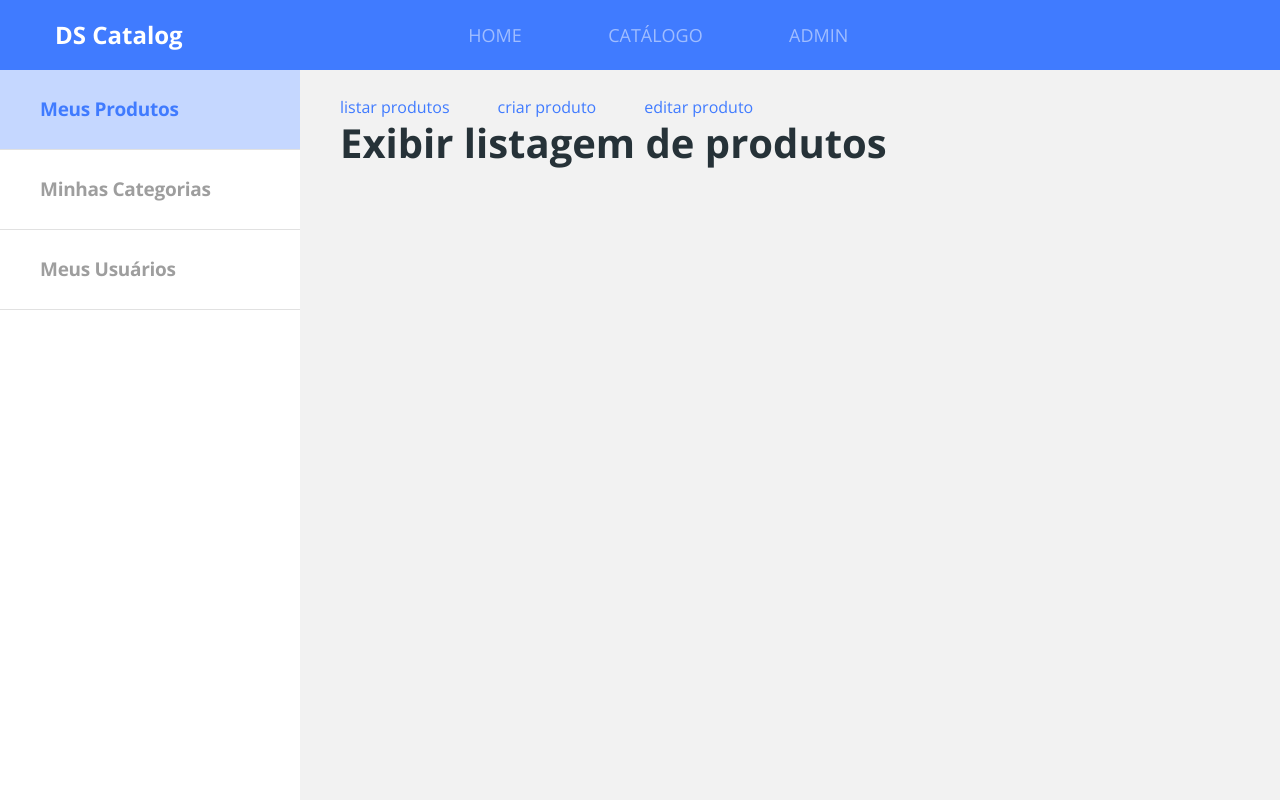
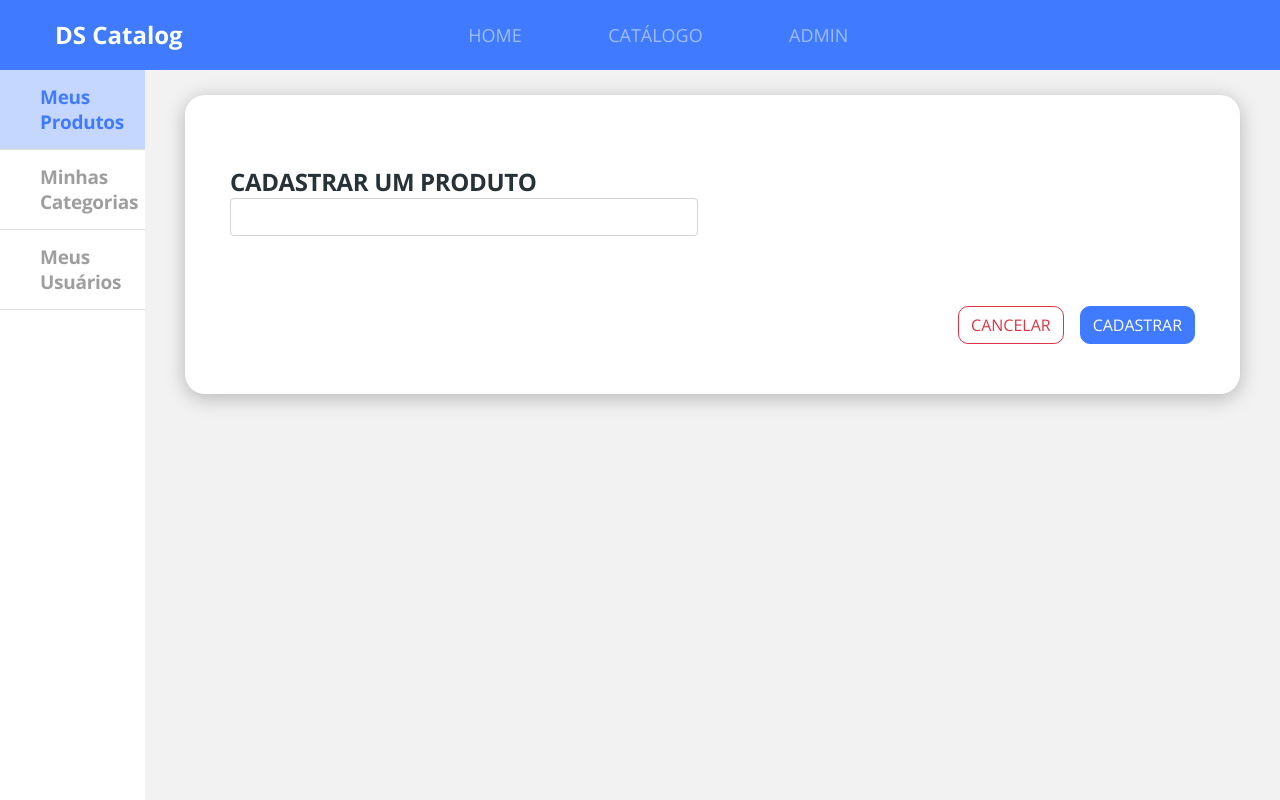
Before and after one commit to Vaszelewski/dscatalog-bootcamp-devsuperior, a React (Create React App) app in the folder front-web/: page /admin/products/create in a window 1280 px wide. Before the commit this address led to /admin/products. Built offline with nearby package versions, Linux system fonts and the light colour scheme.

Commit message:
Admin base form

```diff
--- a/front-web/src/Routes.tsx
+++ b/front-web/src/Routes.tsx
@@ -20,14 +20,12 @@
             <Route path="/products/:productId">
                 <ProductDetails/>
             </Route>
+            <Redirect from ="/admin" to="/admin/products" exact/>
             <Route path="/admin">
-                <Redirect to="/admin/products"/>
                 <Admin/>
             </Route>
         </Switch>
     </BrowserRouter>
-
-
 );
 
 export default Routes;
--- /dev/null
+++ b/front-web/src/pages/Admin/components/BaseForm/index.tsx
@@ -0,0 +1,37 @@
+import React from 'react';
+import { useHistory } from 'react-router-dom';
+import './styles.scss';
+
+type Props = {
+    title:string;
+    children: React.ReactNode;
+}
+
+const BaseForm = ({title, children}: Props) => {
+    const history = useHistory();
+    const handleCancel = () => {
+        history.push('../');
+    }
+
+    return (
+        <div className="admin-base-form card-base">
+            <h1 className="base-form-title">
+                {title}
+            </h1>
+            {children}
+            <div className="base-form-actions">
+                <button
+                    className="btn btn-outline-danger border-radius-10 mr-3"
+                    onClick={handleCancel}
+                >
+                    CANCELAR
+                </button>
+                <button className="btn btn-primary border-radius-10">
+                    CADASTRAR
+                </button>
+            </div>
+        </div>
+    )
+}
+
+export default BaseForm;
--- /dev/null
+++ b/front-web/src/pages/Admin/components/BaseForm/styles.scss
@@ -0,0 +1,17 @@
+.admin-base-form{
+    padding: 70px 45px 50px 45px;
+    border-radius: 20px;
+    width: 1055px;
+}
+
+.base-form-title{
+    font-size: 24px;
+    line-height: 33px;
+    letter-spacing: -0.015em;
+    color:#263238;
+}
+
+.base-form-actions{
+    margin-top: 70px;
+    text-align: right;
+}
--- a/front-web/src/pages/Admin/components/Navbar/Products/index.tsx
+++ /dev/null
@@ -1,34 +0,0 @@
-import React from 'react';
-import { Link, Route, Switch } from 'react-router-dom';
-
-const Products = () => {
-
-    return (
-        <div>
-            <Link to ="/admin/products" className="mr-5">
-                listar produtos
-            </Link>
-            <Link to ="/admin/products/create" className="mr-5">
-                criar produto
-            </Link>
-            <Link to ="/admin/products/10" className="mr-5">
-                editar produto
-            </Link>
-
-            <Switch>
-                <Route path="/admin/products" exact>
-                    <h1>Exibir listagem de produtos</h1>
-                </Route>
-                <Route path="/admin/products/create">
-                    <h1>Criar novo produto</h1>
-                </Route>
-                <Route path="/admin/products/:productId">
-                    <h1>Editar um produto</h1>
-                </Route>
-
-            </Switch>
-        </div>
-    );
-}
-
-export default Products;
--- /dev/null
+++ b/front-web/src/pages/Admin/components/Products/Form/index.tsx
@@ -0,0 +1,17 @@
+import React from 'react';
+import BaseForm from '../../BaseForm';
+import './styles.scss';
+
+const Form = () => {
+    return (
+        <BaseForm title="CADASTRAR UM PRODUTO">
+            <div className="row">
+                <div className="col-6">
+                    <input type="text" className="form-control" />
+                </div>
+            </div>
+        </BaseForm>
+    )
+}
+
+export default Form;
--- /dev/null
+++ b/front-web/src/pages/Admin/components/Products/List/index.tsx
@@ -0,0 +1,21 @@
+import React from 'react';
+import { useHistory } from 'react-router-dom';
+
+const List = () => {
+    const history = useHistory();
+
+    const handleCreate = () => {
+        history.push('/admin/products/create')
+    }
+
+
+    return (
+        <div className="admin-products-list">
+            <button className="btn btn-primary btn-lg" onClick={handleCreate}>
+                ADICIONAR
+            </button>
+        </div>
+    )
+}
+
+export default List;
--- /dev/null
+++ b/front-web/src/pages/Admin/components/Products/index.tsx
@@ -0,0 +1,25 @@
+import React from 'react';
+import { Route, Switch } from 'react-router-dom';
+import List from './List';
+import Form from './Form';
+
+const Products = () => {
+
+    return (
+        <div>
+            <Switch>
+                <Route path="/admin/products" exact>
+                    <List/>
+                </Route>
+                <Route path="/admin/products/create">
+                    <Form />
+                </Route>
+                <Route path="/admin/products/:productId">
+                    <h1>Editar um produto</h1>
+                </Route>
+            </Switch>
+        </div>
+    );
+}
+
+export default Products;
--- a/front-web/src/pages/Admin/index.tsx
+++ b/front-web/src/pages/Admin/index.tsx
@@ -1,7 +1,8 @@
 import React from 'react';
 import { Route, Switch } from 'react-router-dom';
 import Navbar from './components/Navbar';
-import Products from './components/Navbar/Products';
+import Products from './components/Products';
+
 import './styles.scss'
 
 const Admin  = () => (
```
Also changed, not shown: front-web/src/pages/Admin/components/Products/Form/styles.scss (added).
